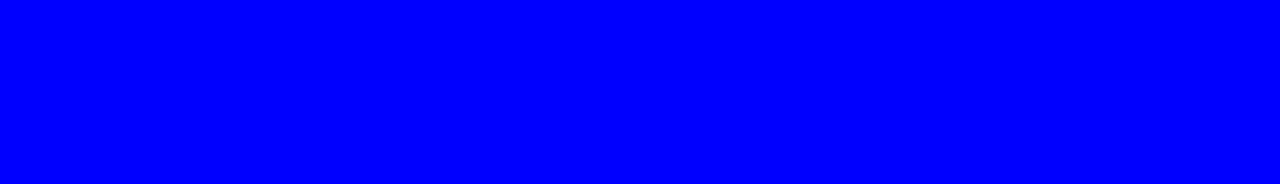
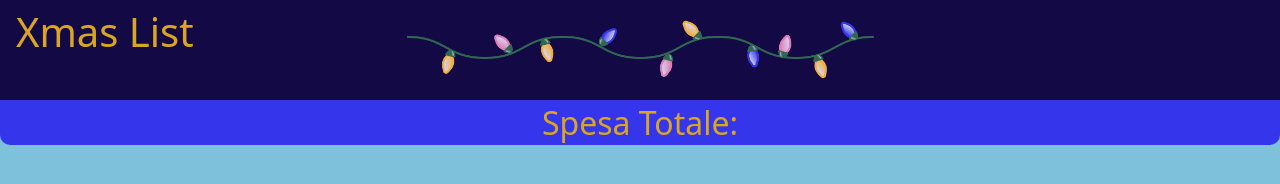
Before and after one commit to Andrearusso94/MY_Xmas_List, a plain HTML site: page index.html in a window 1280 px wide. Drawn offline with nearby package versions, Linux system fonts and the light colour scheme.

Commit message:
add header

```diff
--- a/assets/css/style.css
+++ b/assets/css/style.css
@@ -4,5 +4,26 @@
     margin: 0;
 }
 body{
-    background-color: blue;
+    background-color: rgb(126, 193, 219);
 }
+
+.header-top{
+    background-color: #120945;
+    background-image: url(/assets/img/lights.png);
+    height: 100px;
+    background-size: contain;
+    background-repeat: no-repeat;
+    background-position: center bottom;
+}
+h1{
+    color:goldenrod;
+}
+
+.header-bottom{
+    background-color: #3535ec;
+    height: 45px;
+    border-radius: 0 0 10px 10px;
+}
+h2{
+    color:goldenrod
+}
--- a/index.html
+++ b/index.html
@@ -15,8 +15,12 @@
 
 <body>
   <header>
-  <div class="header-top"></div>
-  <div class="header-bottom"></div>
+  <div class="header-top">
+    <h1 class="py-2 px-3">Xmas List</h1>
+  </div>
+  <div class="header-bottom">
+    <h2 class="text-center py-1">Spesa Totale:</h2>
+  </div>
   </header>
   <main>
 
```
